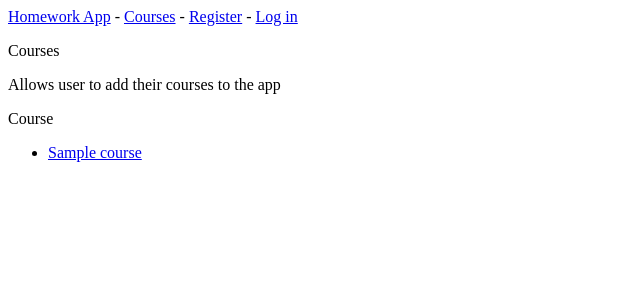
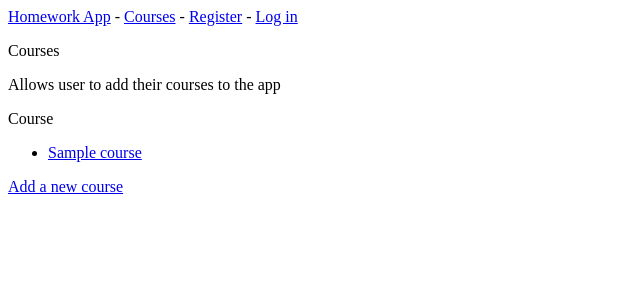
Before and after one commit to VernaHol/homework_app, a Django app: template homeworkapp/templates/homeworkapp/courses.html in a window 1280 px wide. Shown: the top 300 px of the page, without its empty margins (0-640 px from the left). Run offline with Django 3.2, Linux system fonts and the light colour scheme; the template is opened without the code that fills it: values that come from a table or form of the project are taken from there, others are empty; tables that the repository leaves empty hold one stand-in row (values such as "Sample post"); parts of the project's set-up code (start-up, migrations or seed data) failed here and were passed over.

Commit message:
linked new_course page to course page

```diff
--- a/homeworkapp/templates/homeworkapp/courses.html
+++ b/homeworkapp/templates/homeworkapp/courses.html
@@ -16,4 +16,6 @@
     {% endfor %}
 </ul>
 
+<a href="{% url 'homeworkapp:new_course' %}">Add a new course</a>
+
 {% endblock content %}
```
